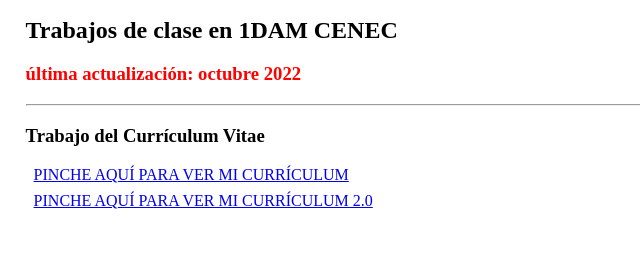
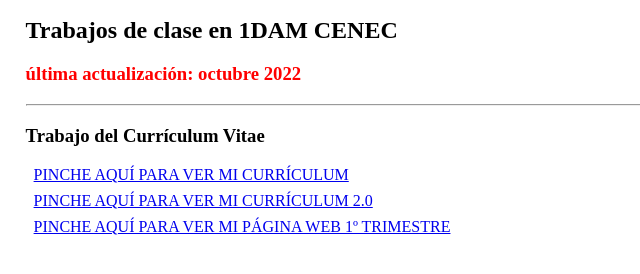
Before and after one commit to KMaxK9/Publico_GH, a plain HTML site: page index.html in a window 1280 px wide. Shown: the part 56-330 px from the top of the page, without its empty margins (0-640 px from the left). Drawn offline with Linux system fonts and the light colour scheme.

Commit message:
U-1.1.1 Index
He añadido el enlace para acceder a la página web del 1º Trimestre

```diff
--- a/index.html
+++ b/index.html
@@ -34,6 +34,7 @@ section {
     <section>
     <a target="_blank" href="./curriculum.html">PINCHE AQUÍ PARA VER MI CURRÍCULUM</a>
     <a target="_blank" href="./cv2.0.html">PINCHE AQUÍ PARA VER MI CURRÍCULUM 2.0 </a>
+    <a target="_blank" href="./Trabajo-1-Trimestre/home.html">PINCHE AQUÍ PARA VER MI PÁGINA WEB 1º TRIMESTRE</a>
     </section>
     </article>
 
```
